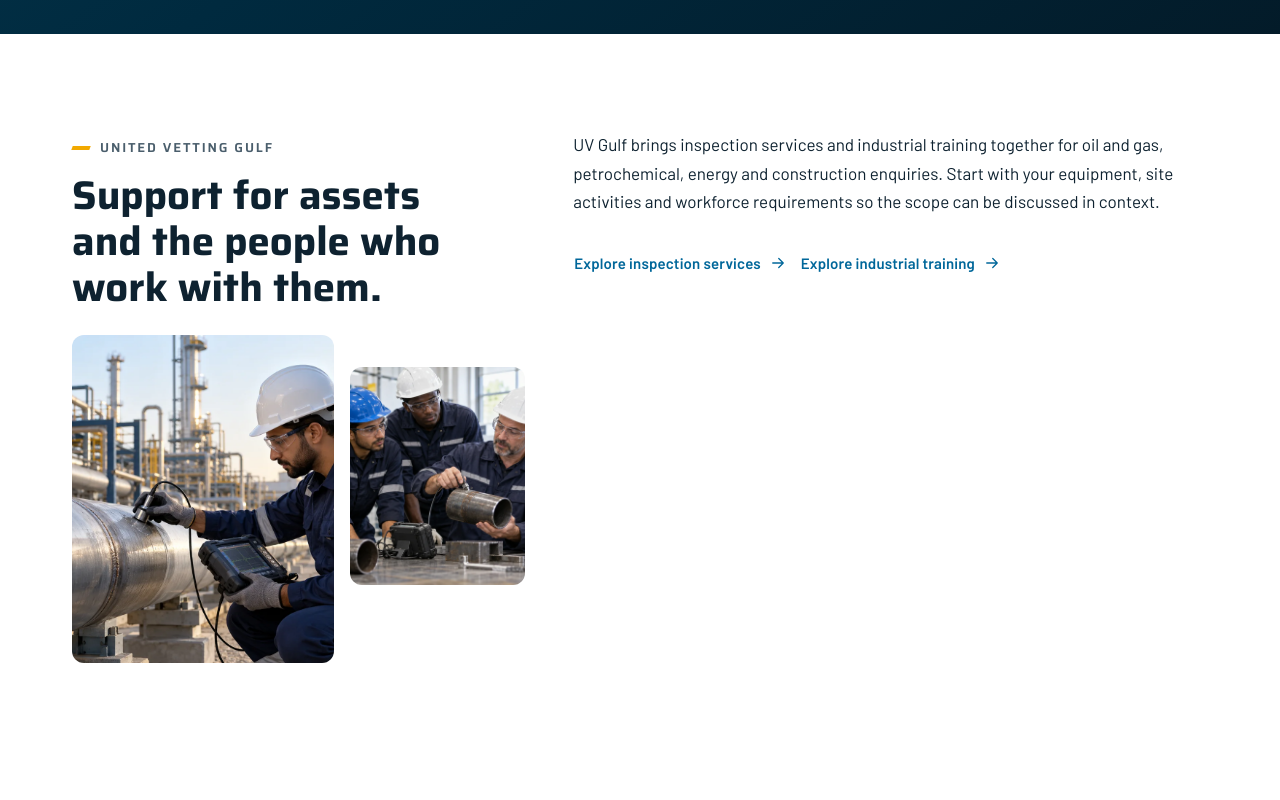
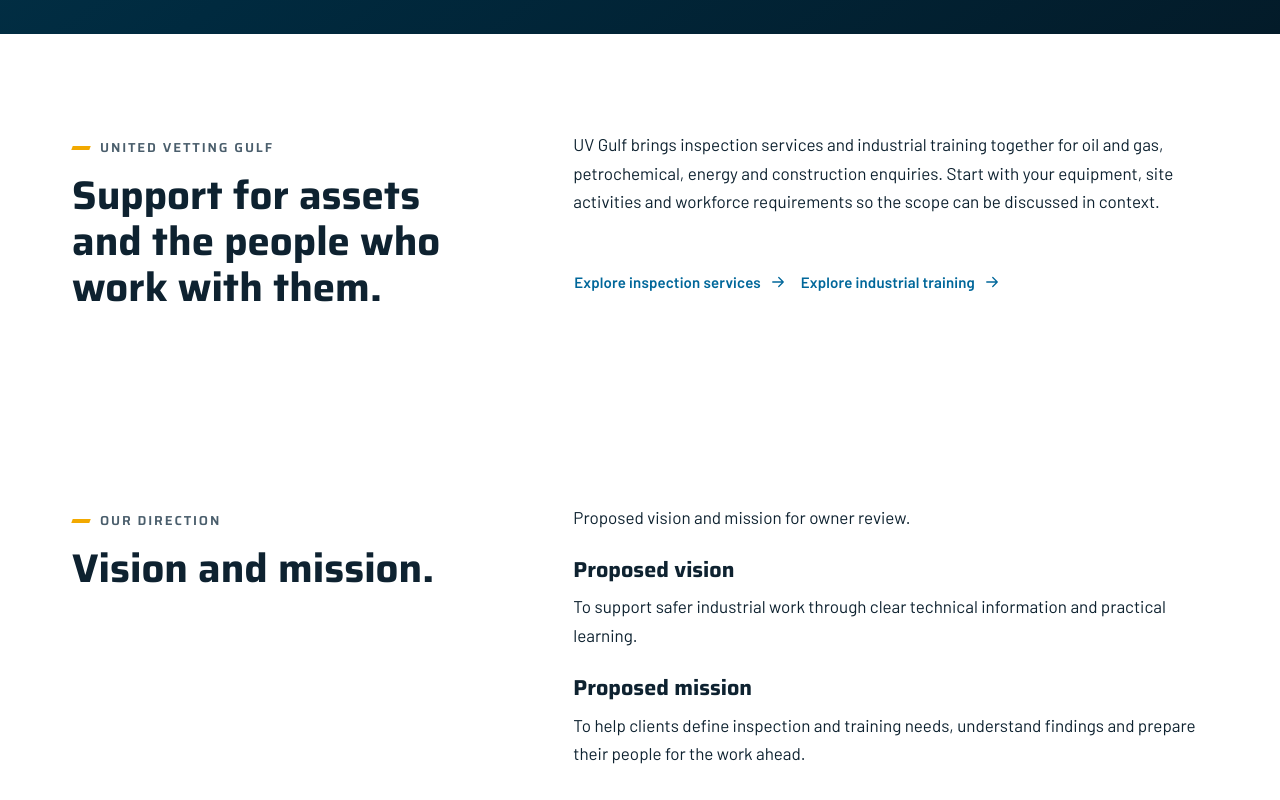
Before and after one commit to sandilya27/uv-gulf, a Next.js app in the folder web/: page /about in a window 1280 px wide. Shown: the part 630-1430 px from the top of the page. Built offline with nearby package versions, Linux system fonts and the light colour scheme.

Commit message:
Revert "Add restrained layered photography entrances to About and Training"
This reverts commit b591512390e9b21a6a047567a2c0c87145372627.

```diff
--- a/web/app/about/page.tsx
+++ b/web/app/about/page.tsx
@@ -3,7 +3,6 @@
 import { ServiceDetailSection } from "@/components/inspection/ServiceDetail";
 import { CtaBand, PageHero } from "@/components/site/Chrome";
 import { TeamSection } from "@/components/site/TeamSection";
-import { LayeredPhotography } from "@/components/site/LayeredPhotography";
 import { enquiryHref } from "@/lib/content";
 
 export const metadata: Metadata = {
@@ -16,10 +15,7 @@
     <PageHero eyebrow="About UV Gulf" title="Inspection and training. A clear way forward." lead="Based in Khobar, United Vetting Gulf Co. Ltd. provides third-party inspection, non-destructive testing, calibration, technical advisory and industrial training across Saudi Arabia.">
       <Button variant="on-deep" size="lg" arrow href={enquiryHref("General")}>Talk to UV Gulf</Button>
     </PageHero>
-    <ServiceDetailSection id="company" eyebrow="United Vetting Gulf" title="Support for assets and the people who work with them." media={<LayeredPhotography photos={[
-      { src: "/assets/images/inspection.webp", alt: "Illustrative image of a technician inspecting a pipeline weld" },
-      { src: "/assets/images/training.webp", alt: "Illustrative image of an instructor demonstrating pipe inspection to industrial trainees" },
-    ]} />}>
+    <ServiceDetailSection id="company" eyebrow="United Vetting Gulf" title="Support for assets and the people who work with them.">
       <p>UV Gulf brings inspection services and industrial training together for oil and gas, petrochemical, energy and construction enquiries. Start with your equipment, site activities and workforce requirements so the scope can be discussed in context.</p>
       <div className="btn-row"><Button variant="ghost" arrow href="/inspection">Explore inspection services</Button><Button variant="ghost" arrow href="/training">Explore industrial training</Button></div>
     </ServiceDetailSection>
--- a/web/components/inspection/ServiceDetail.module.css
+++ b/web/components/inspection/ServiceDetail.module.css
@@ -2,7 +2,6 @@
 .section h2 { margin-top: var(--space-4); }
 .section h3 { font-family: var(--font-display); font-size: 1.35rem; margin: 0 0 .6rem; }
 .content { display: grid; gap: var(--space-6); }
-.withMedia { align-content: start; }
 .content p { margin: 0; line-height: 1.7; }
 .content ul, .content ol { margin: 0; padding-left: 1.25rem; }
 .content li { padding-left: .3rem; margin-bottom: .75rem; line-height: 1.7; }
--- a/web/components/inspection/ServiceDetail.tsx
+++ b/web/components/inspection/ServiceDetail.tsx
@@ -18,11 +18,11 @@
   </>;
 }
 
-export function ServiceDetailSection({ id, eyebrow, title, children, media }: { id: string; eyebrow: string; title: string; children: ReactNode; media?: ReactNode }) {
+export function ServiceDetailSection({ id, eyebrow, title, children }: { id: string; eyebrow: string; title: string; children: ReactNode }) {
   return <section className="section" aria-labelledby={id}>
     <div className={`wrap ${styles.section}`}>
-      <div><Eyebrow>{eyebrow}</Eyebrow><MaskedHeading id={id} className="h2">{title}</MaskedHeading>{media}</div>
-      <div className={`${styles.content}${media ? ` ${styles.withMedia}` : ""}`}>{children}</div>
+      <div><Eyebrow>{eyebrow}</Eyebrow><MaskedHeading id={id} className="h2">{title}</MaskedHeading></div>
+      <div className={styles.content}>{children}</div>
     </div>
   </section>;
 }
--- a/web/components/site/LayeredPhotography.module.css
+++ /dev/null
@@ -1,20 +0,0 @@
-.composition {
-  display: grid;
-  grid-template-columns: minmax(0, 1.5fr) minmax(0, 1fr);
-  align-items: start;
-  gap: var(--space-4);
-  margin-top: var(--space-6);
-}
-.layer {
-  aspect-ratio: 4 / 5;
-  overflow: hidden;
-  border-radius: var(--radius-lg);
-  background: var(--steel-200);
-}
-.layer + .layer { margin-top: var(--space-8); }
-.layer img { display: block; width: 100%; height: 100%; object-fit: cover; }
-@media (max-width: 760px) {
-  .composition { grid-template-columns: repeat(2, minmax(0, 1fr)); }
-  .layer { aspect-ratio: 4 / 3; }
-  .layer + .layer { margin-top: 0; }
-}
--- a/web/components/site/LayeredPhotography.tsx
+++ /dev/null
@@ -1,35 +0,0 @@
-"use client";
-
-import { animate, stagger, utils } from "animejs";
-import { usePathname } from "next/navigation";
-import { useEffect, useRef } from "react";
-import { createViewportMotion } from "@/lib/viewport-motion";
-import styles from "./LayeredPhotography.module.css";
-
-type Photo = { src: string; alt: string };
-
-/** Reserved, server-visible image slots; this component owns only their entrance. */
-export function LayeredPhotography({ photos }: { photos: readonly [Photo, Photo] }) {
-  const root = useRef<HTMLDivElement>(null);
-  const pathname = usePathname();
-
-  useEffect(() => {
-    const layers = root.current?.querySelectorAll<HTMLElement>("[data-photo-layer]");
-    if (!layers?.length) return;
-    return createViewportMotion(root.current, {
-      prepare: () => { utils.set(layers, { opacity: 0, translateY: 24 }); },
-      play: () => {
-        animate(layers, {
-          opacity: 1, translateY: 0, duration: 700,
-          delay: stagger(100), ease: "outCubic",
-        });
-      },
-    });
-  }, [pathname]);
-
-  return <div ref={root} className={styles.composition}>
-    {photos.map((photo) => <div key={photo.src} data-photo-layer className={styles.layer}>
-      <img src={photo.src} alt={photo.alt} width={1600} height={900} loading="lazy" decoding="async" />
-    </div>)}
-  </div>;
-}
```
Also changed, not shown: web/app/training/page.tsx (+4 -6 lines).
